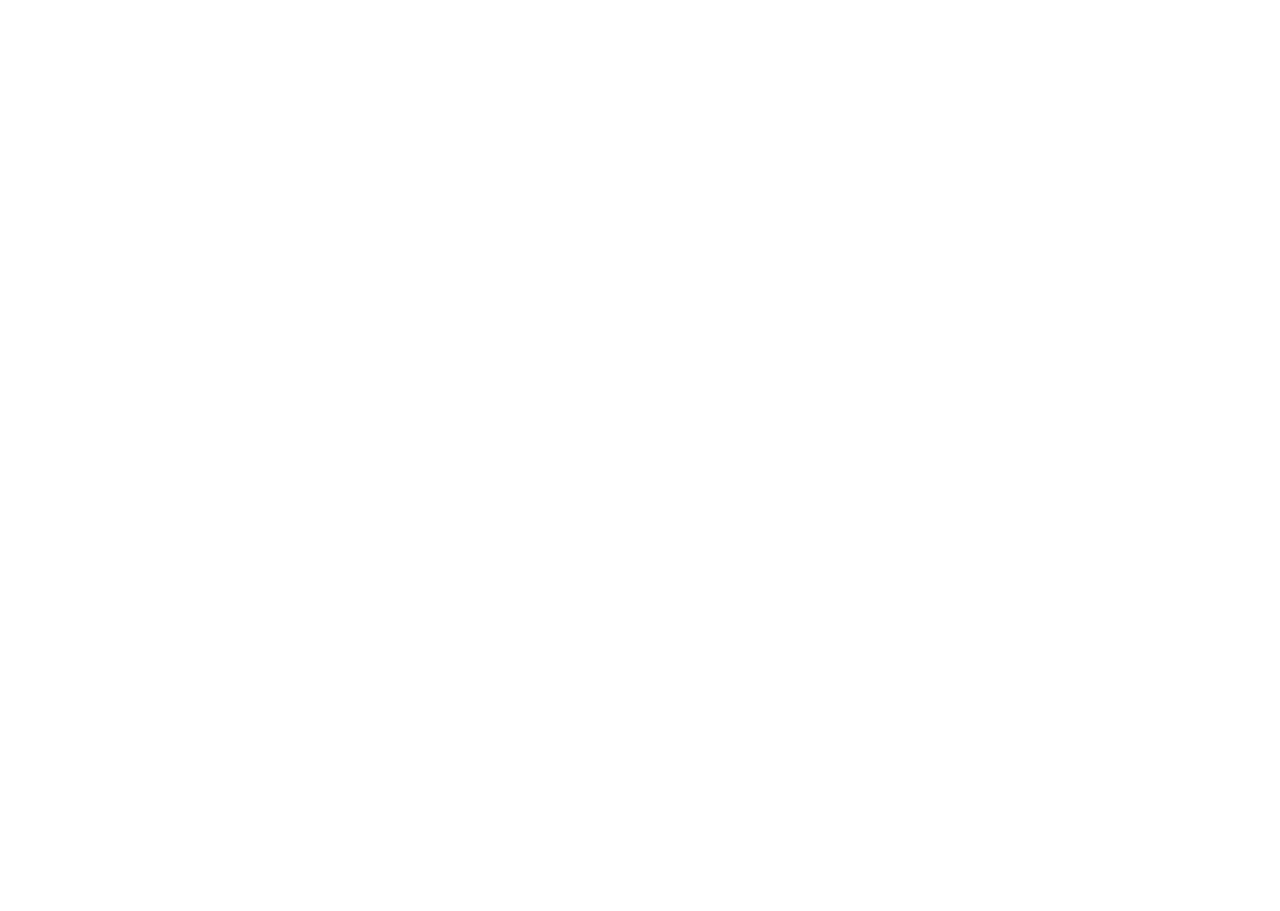
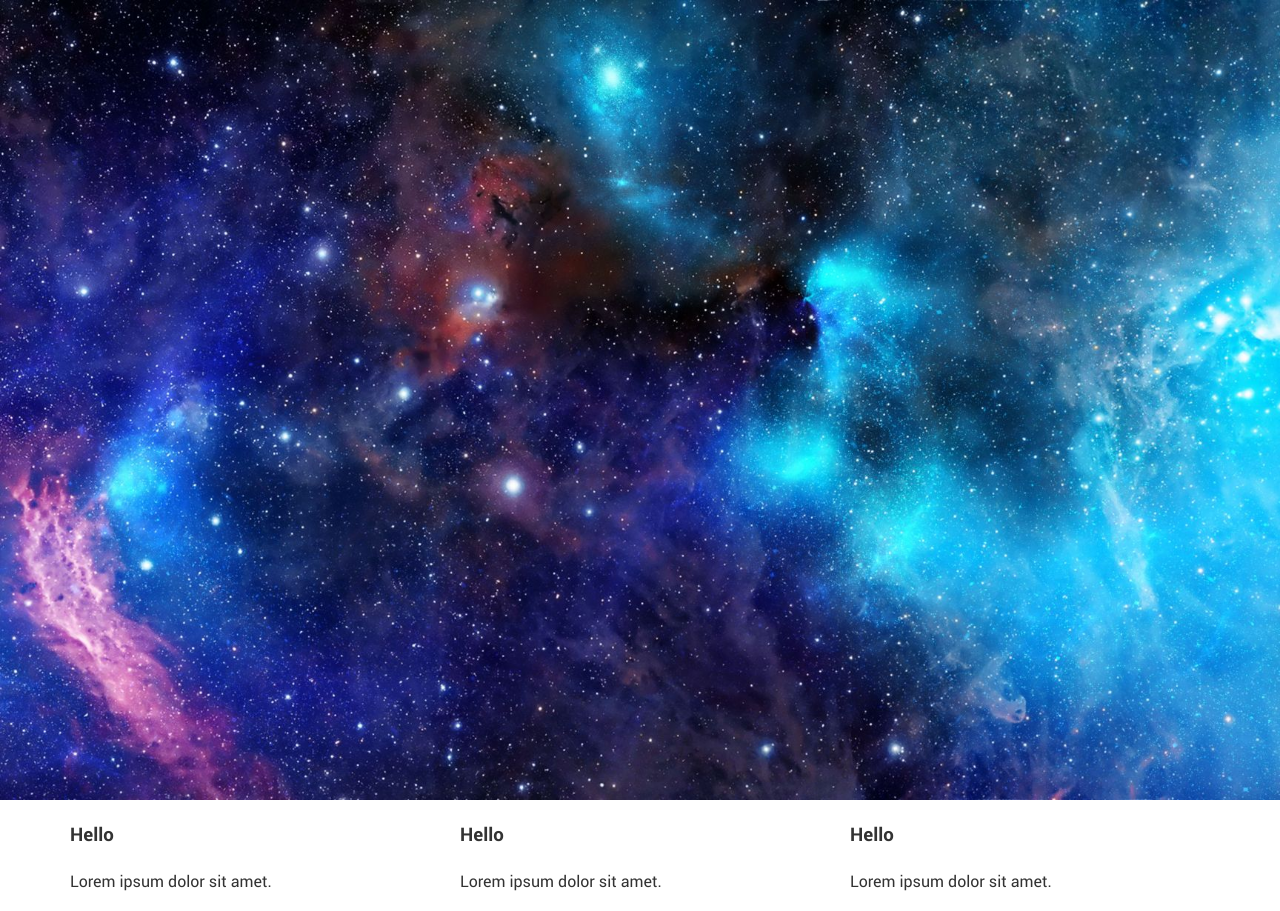
Before and after one commit to krydie01/znaki-vn, a website: page app/index.html in a window 1280 px wide. Before the commit the page ends 800 px from the top, so only its background shows below. Drawn offline with nearby package versions, Linux system fonts and the light colour scheme; files that its build step writes are made by us from their sources.

Commit message:
add header & advantages, styles add only for header

```diff
--- a/app/index.html
+++ b/app/index.html
@@ -30,6 +30,32 @@
 
 <body>
 
+	<section id="header">
+		<div class="container">
+			<div class="row">
+
+			</div>
+		</div>
+	</section>
+
+	<section id="advantages">
+		<div class="container">
+			<div class="row">
+				<div class="col-md-4">
+					<h3>Hello</h3>
+					<p>Lorem ipsum dolor sit amet.</p>
+				</div>
+				<div class="col-md-4">
+					<h3>Hello</h3>
+					<p>Lorem ipsum dolor sit amet.</p>
+				</div>
+				<div class="col-md-4">
+					<h3>Hello</h3>
+					<p>Lorem ipsum dolor sit amet.</p>
+				</div>
+			</div>
+		</div>
+	</section>
 
 	<link rel="stylesheet" href="css/main.min.css">
 	<script src="js/scripts.min.js"></script>
--- a/app/sass/main.sass
+++ b/app/sass/main.sass
@@ -51,4 +51,10 @@ body
 	max-width: 100%
 	height: auto
 
+#header
+	background-image: url("../img/bg.jpg")
+	background-position: 0 0
+	background-size: cover
+	min-height: 100vh
+
 @import "media" // Всегда в конце
```
Also changed, not shown: app/js/common.js (+3 -5 lines), app/img/bg.jpg (added), app/js/common.min.js, app/js/scripts.min.js.
